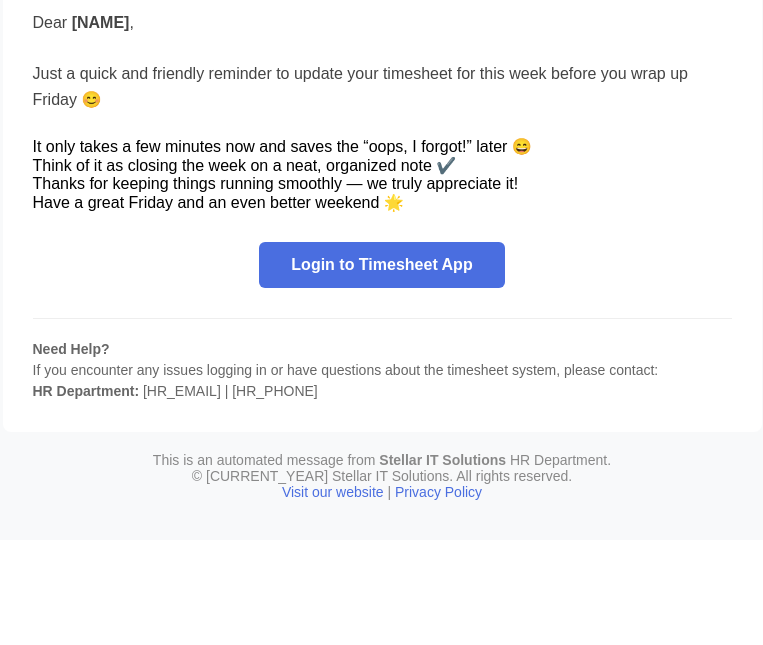
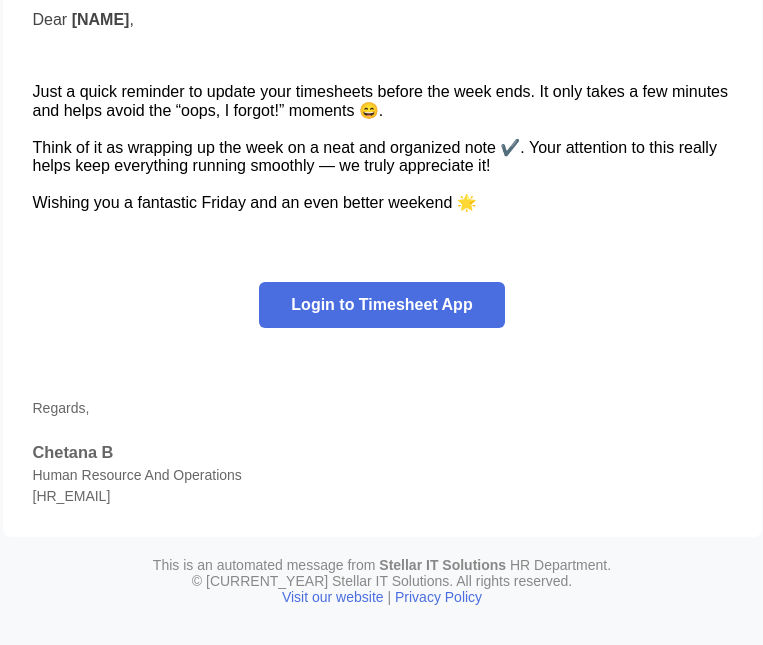
Before and after one commit to byVikram/timesheet, a Python web app: template app/templates/employee_weekly_reminder.html in a window 1280 px wide. Shown: the part 247-892 px from the top of the page, without its empty margins (258-1021 px from the left). Before the commit the page ends 747 px from the top, so only its background shows below. Run offline with Jinja, Linux system fonts and the light colour scheme; the template is opened without the code that fills it, so the values that code supplies are empty.

Commit message:
email template improvization

```diff
--- a/app/templates/employee_weekly_reminder.html
+++ b/app/templates/employee_weekly_reminder.html
@@ -28,7 +28,7 @@
             padding: 25px 30px;
             text-align: center;
             border-radius: 8px 8px 0 0;
-            border-bottom: 3px solid #4a6ee0;
+            /* border-bottom: 3px solid #4a6ee0; */
         }
 
         .company-logo {
@@ -129,7 +129,7 @@
 
         .button-container {
             text-align: center;
-            margin: 30px 0;
+            margin: 70px 0;
         }
 
         .login-button {
@@ -149,13 +149,11 @@
         }
 
         .support-info {
-            margin-top: 30px;
-            padding-top: 20px;
-            border-top: 1px solid #eee;
             color: #666;
             font-size: 14px;
             line-height: 1.5;
         }
+
 
         /* Footer */
         .footer {
@@ -207,17 +205,20 @@
         <div class="content">
             <p class="welcome-text">
                 Dear <strong>[NAME]</strong>,<br><br>
-                Just a quick and friendly reminder to update your timesheet for this week before you wrap up Friday 😊
+
             </p>
 
             <p>
-                It only takes a few minutes now and saves the “oops, I forgot!” later 😄
+                Just a quick reminder to update your timesheets before the week ends. It only takes a few minutes and
+                helps avoid the “oops, I forgot!” moments 😄.
                 <br>
-                Think of it as closing the week on a neat, organized note ✔️
                 <br>
-                Thanks for keeping things running smoothly — we truly appreciate it!
+                Think of it as wrapping up the week on a neat and organized note ✔️. Your attention to this really helps
+                keep everything running smoothly — we truly appreciate it!
                 <br>
-                Have a great Friday and an even better weekend 🌟
+                <br>
+
+                Wishing you a fantastic Friday and an even better weekend 🌟
             </p>
 
             <div class="button-container">
@@ -225,13 +226,15 @@
             </div>
 
             <div class="support-info">
-                <p><strong>Need Help?</strong></p>
-                <p>If you encounter any issues logging in or have questions about the timesheet system, please contact:
-                </p>
-                <p>
-                    <strong>HR Department:</strong> [HR_EMAIL] | [HR_PHONE]<br>
-                    <!-- <strong>Technical Support:</strong> [IT Support Email] | [IT Support Phone] -->
-                </p>
+                <p>Regards,</p>
+                <br>
+                <h3>Chetana B</h3>
+                <p>Human Resource And Operations </p>
+                <p>[HR_EMAIL]</p>
+            </div>
+
+            <div>
+
             </div>
         </div>
 
```
